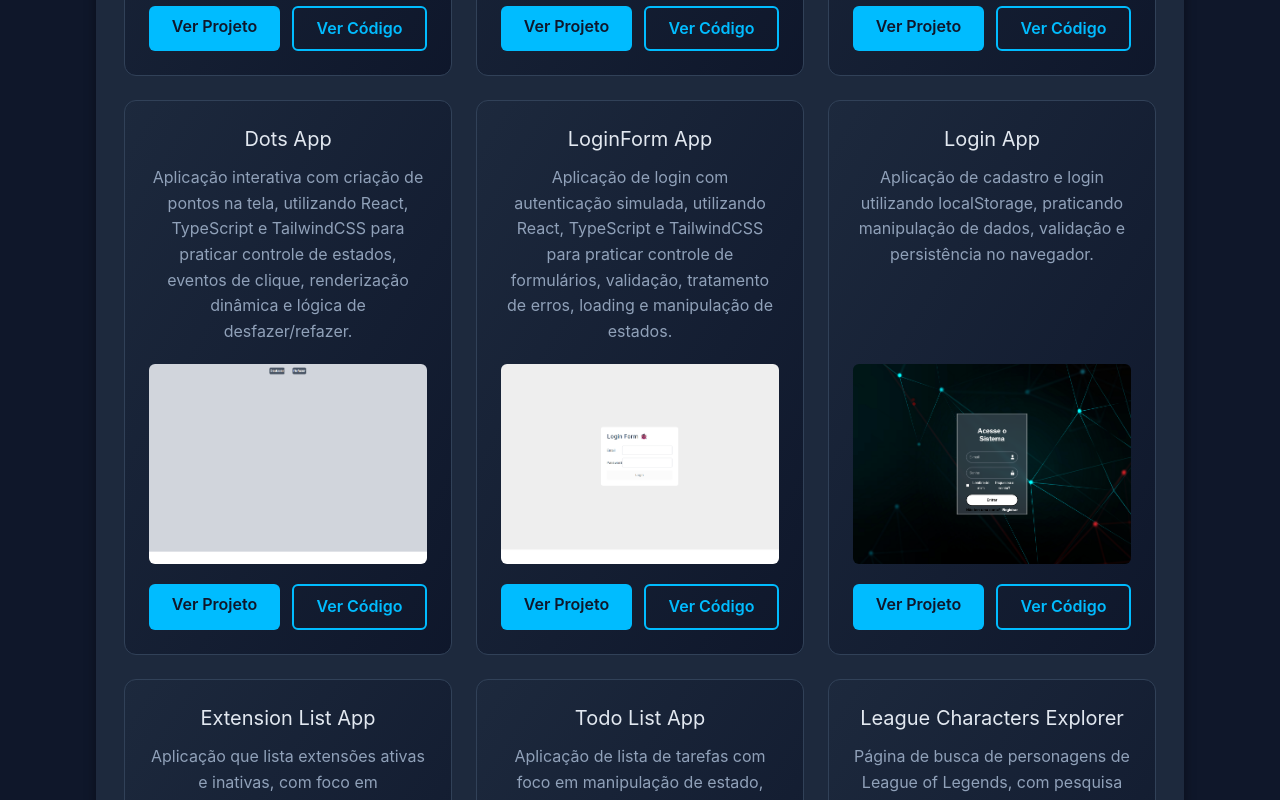
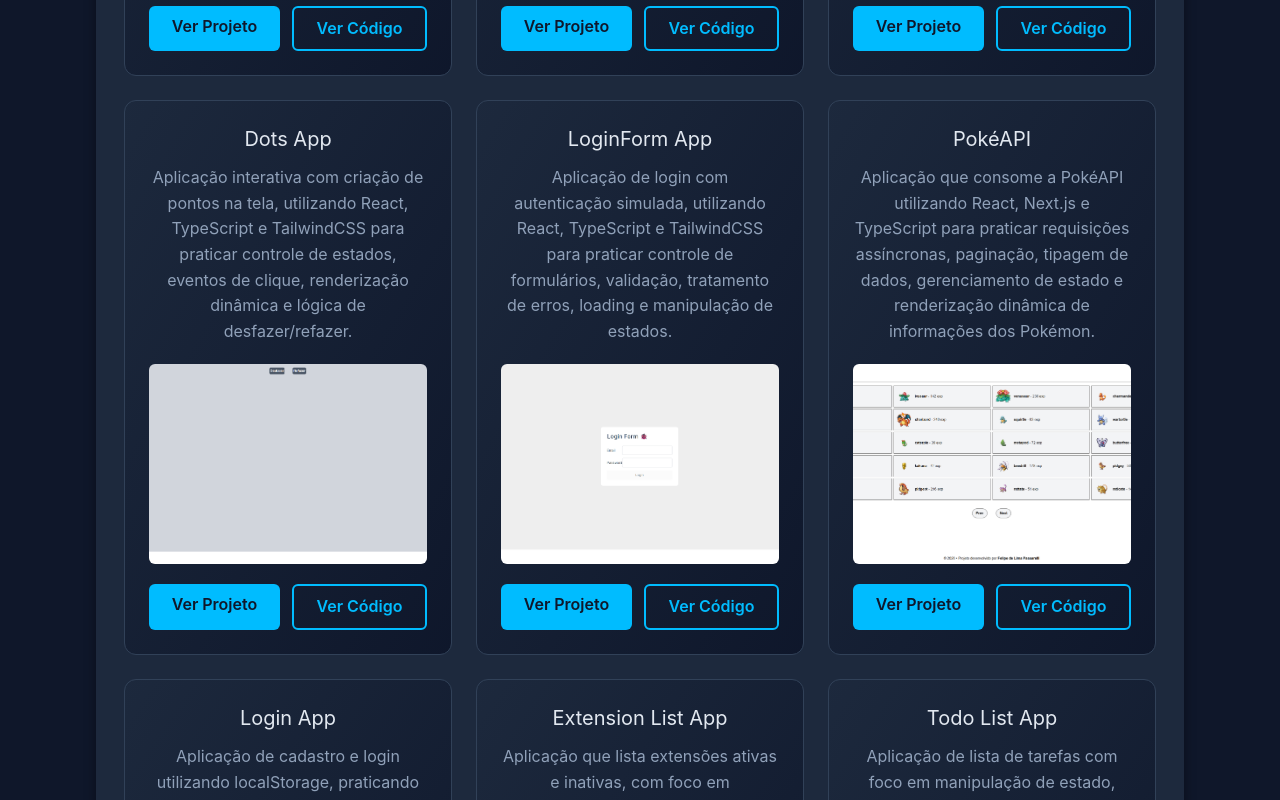
Before and after one commit to Felipe-de-Lima-Passarelli/New_Portfolio, a Next.js app: page / in a window 1280 px wide. Shown: the part 4280-5080 px from the top of the page. Built offline with nearby package versions, Linux system fonts and the light colour scheme.

Commit message:
Update ListaProjetos.tsx

```diff
--- a/src/components/ListaProjetos.tsx
+++ b/src/components/ListaProjetos.tsx
@@ -82,6 +82,13 @@ const ListaProjetos = () => {
           image="LoginForm"
           linkView="https://login-form-sigma-wine.vercel.app"
           linkCode="https://github.com/Felipe-de-Lima-Passarelli/LoginForm"
+        />
+        <Projeto
+          title="PokéAPI"
+          description="Aplicação que consome a PokéAPI utilizando React, Next.js e TypeScript para praticar requisições assíncronas, paginação, tipagem de dados, gerenciamento de estado e renderização dinâmica de informações dos Pokémon."
+          image="PokeAPI"
+          linkView="https://poke-api-silk-sigma.vercel.app"
+          linkCode="https://github.com/Felipe-de-Lima-Passarelli/PokeAPI"
         />
         <Projeto
           title="Login App"
```
